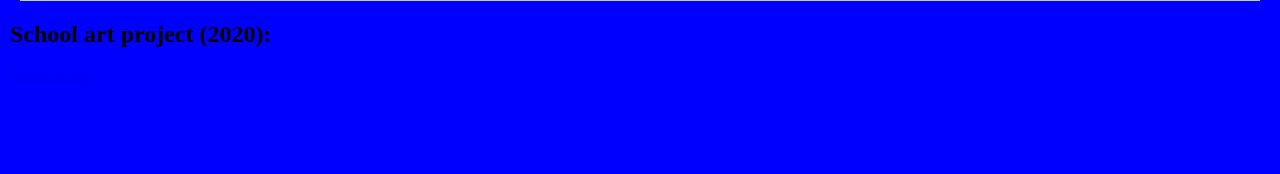
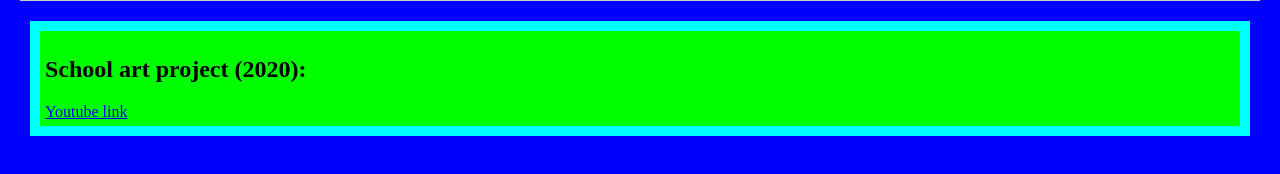
Before and after one commit to Nico812/tennet, a plain HTML site: page index.html in a window 1280 px wide. Shown: the part 352-526 px from the top of the page. Drawn offline with Linux system fonts and the light colour scheme.

Commit message:
Update index.html

```diff
--- a/index.html
+++ b/index.html
@@ -12,10 +12,16 @@
             margin: 10px; /* Rimuove il margine predefinito del corpo della pagina */
             padding: 0; /* Rimuove il padding predefinito del corpo della pagina */
         }
-        .container {
+        .container1 {
             border: 1px solid #ccc;
             padding: 10px;
             margin: 10px;
+        }
+        .container2 {
+            background-color: #00ff00;
+            border: 10px solid #00ffff;
+            padding: 5px;
+            margin: 20px;
         }
     </style>
 </head>
@@ -23,14 +29,14 @@
 
 <body>
     <h1>Portfolio</h1>
-    <div class = "container">
+    <div class = "container1">
         <h2>hey mochi:</h2>
         <video width="320" height="180" controls>
             <source src="p1.mp4" type="video/mp4">
             Your browser does not support the video tag.
         </video>
     </div>
-    <div>
+    <div class = "container2">
         <h2>School art project (2020):</h2>
         <a href="https://www.youtube.com/watch?v=h8Du-3cE2Pk" target="_blank">Youtube link</a>
     </div>
```
